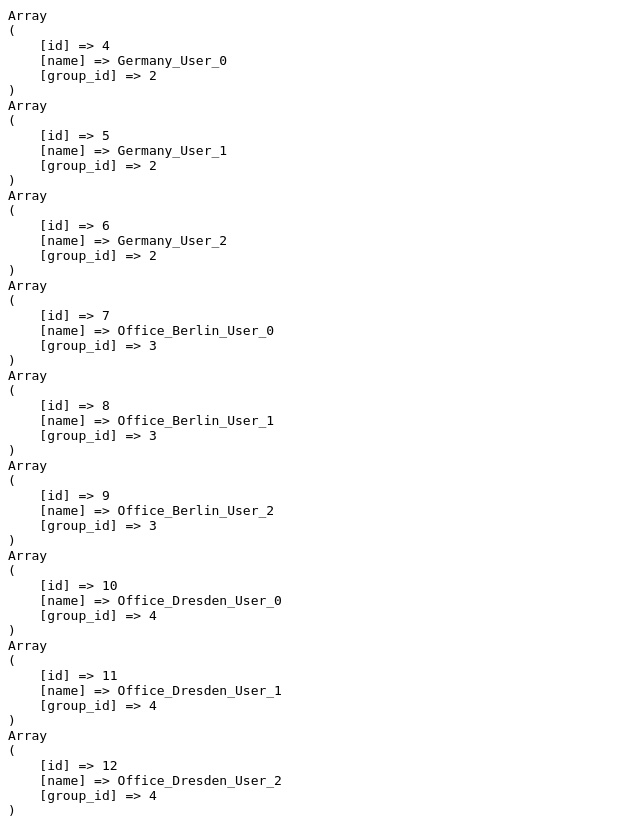
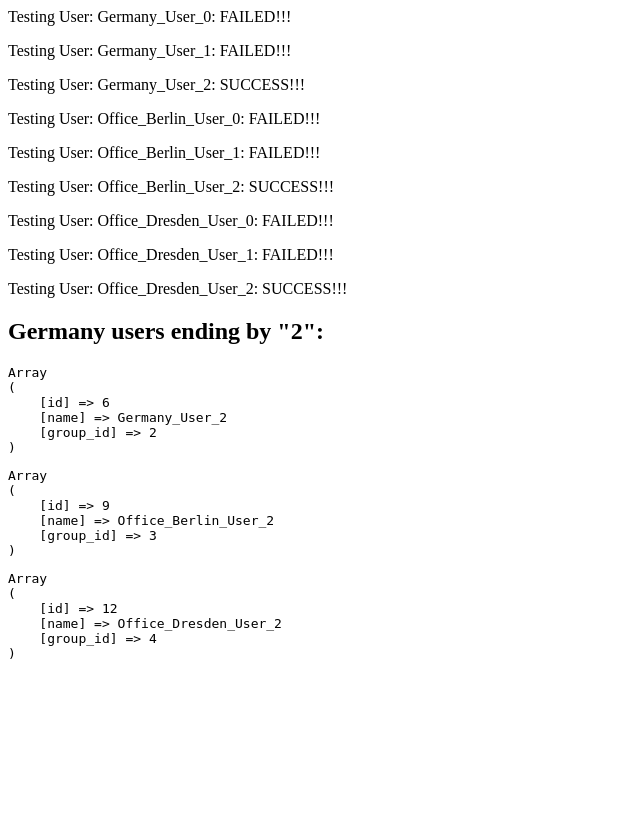
Before and after one commit to martindobrev/RedBeanUserGroupModel, a PHP site: page / in a window 1280 px wide. Shown: the whole page, without its empty margins (0-640 px from the left). After the commit the page ends 659 px from the top, so only its background shows below. Run offline with PHP 8.4, Linux system fonts and the light colour scheme; data comes from the database, SQL or seed files in the repository; both versions use the stored data as it was after the commit.

Commit message:
Filtering users by predicates added, simple regex predicate testing the name of the user used

```diff
--- a/index.php
+++ b/index.php
@@ -30,10 +30,24 @@ include_once 'init_db.php';
 //R::store($germany); // SHALL RAISE AN EXCEPTION
 
 $germany = R::load('group', 2);
-$germanyGroupStructure = $germany->box()->extractGroupIndentation();
+
+$predicate = new UserNameRegexPredicate('/^[a-zA-Z_]*2$/');
+
+$germanyModel = $germany->box();
+$germanyModel->setUserPredicate($predicate);
+$germanyUsersThatEndWith2 =$germanyModel->getAllUsers();
 
 
+echo '<h2> Germany users ending by "2":</h2>';
 
+foreach ($germanyUsersThatEndWith2 as $user) {
+    echo '<pre>';
+    print_r($user->export());
+    echo '</pre>';
+}
+
+
+/* GERMANY USERS TEST
 $germanyUsers = $germany->box()->getAllUsers();
 
 echo '<pre>';
@@ -42,6 +56,7 @@ foreach ($germanyUsers as $user) {
 }
 echo '</pre>';
 die();
+ */
 
 /* INFINITE LOOP EXCEPTION
 $flatGermanyStruct = array();
--- a/models/Model_Group.php
+++ b/models/Model_Group.php
@@ -1,6 +1,7 @@
 <?php
 
 require_once 'lib/rb.php';
+require_once 'predicates/user_predicates.php';
 
 /**
  * class Model_Group
@@ -15,6 +16,22 @@ require_once 'lib/rb.php';
  * @created 14.04.2014 14:12:52
  */
 class Model_Group extends \RedBean_SimpleModel {
+
+    /**
+     * Variable to store the user predicate for filtering users
+     *
+     * @var UserPredicateInterface
+     */
+    private $_userPredicate = null;
+
+    /**
+     * Sets the user filtering predicate
+     *
+     * @param UserPredicateInterface $userPredicate
+     */
+    public function setUserPredicate(UserPredicateInterface $userPredicate) {
+        $this->_userPredicate = $userPredicate;
+    }
 
     /**
      * Check if we are not creating an infinite loop
@@ -136,10 +153,24 @@ class Model_Group extends \RedBean_SimpleModel {
     /**
      * Returns all users of the current group
      *
+     * If the filtering predicate is set, filters the
+     * users by the predicate
+     *
      * @return array of RedBean_OODBBean objects
      */
     public function getOwnUsers() {
-        return $this->bean->ownUser;
+        if (null !== $this->_userPredicate) {
+            $users = $this->bean->ownUser;
+            $filteredUsers = array();
+            foreach ($users as $user) {
+                if (true === $this->_userPredicate->evaluate($user->box())) {
+                    $filteredUsers[$user->id] = $user;
+                }
+            }
+            return $filteredUsers;
+        } else {
+            return $this->bean->ownUser;
+        }
     }
 
     /**
@@ -150,9 +181,12 @@ class Model_Group extends \RedBean_SimpleModel {
     public function getAllUsers() {
         $users = $this->getOwnUsers();
         foreach ($this->getAllChildren() as $childGroup) {
-            $users = array_merge($users, $childGroup->getOwnUsers());
+            $childGroupModel = $childGroup->box();
+            if (null !== $this->_userPredicate) {
+                $childGroupModel->setUserPredicate($this->_userPredicate);
+            }
+            $users = array_merge($users, $childGroupModel->getOwnUsers());
         }
         return $users;
     }
-
 }
--- a/models/Model_User.php
+++ b/models/Model_User.php
@@ -1,6 +1,6 @@
 <?php
 
-require_once 'lib.rb.php';
+require_once 'lib/rb.php';
 
 /**
  * class Model_User
--- /dev/null
+++ b/predicates/user_predicates.php
@@ -0,0 +1,54 @@
+<?php
+
+require_once 'models/Model_User.php';
+
+/**
+ * file user_predicates
+ *
+ * Contains interfaces and classes for filtering user data information
+ *
+ * @author Martin Dobrev <md@wtevr.de>
+ * @created 14.04.2014 18:37:32
+ */
+
+/**
+ * Main interface for user predicates
+ *
+ * All predicates shall implement the evaluate method
+ * that takes a user model as parameter and returns
+ * a boolean value
+ */
+interface UserPredicateInterface {
+
+    /**
+     * Tests if the user shall be included in the filtered collection
+     */
+    public function evaluate(Model_User $user);
+}
+
+/**
+ * Regular expression filtering predicate
+ *
+ * Filters the users based on the regular expression provided
+ * Currently only the names of the users are checked
+ *
+ */
+class UserNameRegexPredicate implements UserPredicateInterface {
+
+    private $_regex;
+
+    public function __construct($regex) {
+        $this->_regex = $regex;
+    }
+
+    public function evaluate(Model_User $user) {
+        if (!$user) return false;
+        echo '<p>Testing User: ' . $user->name . ': ';
+        if (1 === preg_match($this->_regex, $user->getName())) {
+            echo ' SUCCESS!!!</p>';
+            return true;
+        }
+        echo ' FAILED!!!</p>';
+        return false;
+    }
+}
```
Also changed, not shown: sqlite/db.sqlite3.
